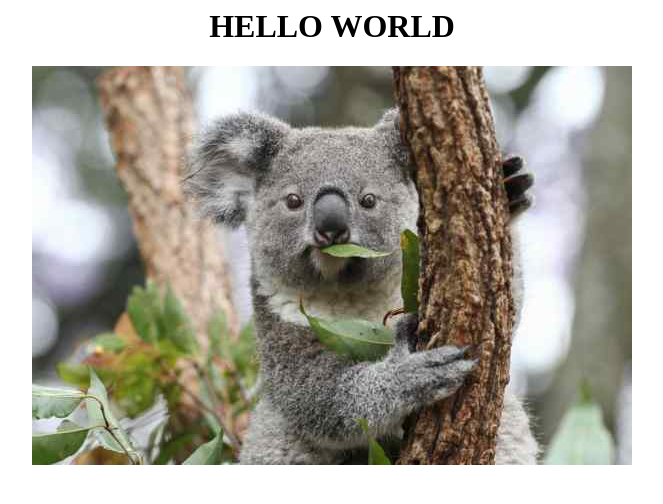
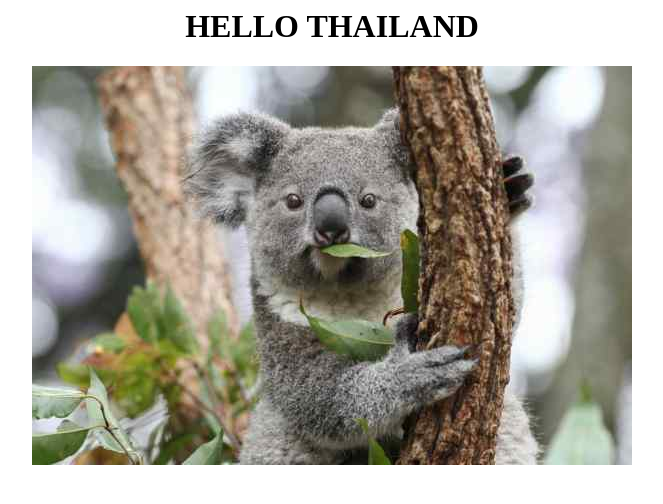
Before and after one commit to plawansai/univ, a plain HTML site: page index.html in a window 1280 px wide. Shown: the whole page, without its empty margins (308-971 px from the left). Drawn offline with Linux system fonts and the light colour scheme.

Commit message:
Update index.html

```diff
--- a/index.html
+++ b/index.html
@@ -1,6 +1,6 @@
 <html>
 <body>
-  <center><h1>HELLO WORLD</h1>
+  <center><h1>HELLO THAILAND</h1>
   <img border="0" src="koalanom1.jpg"></center>
 </body>
 </html>
```
